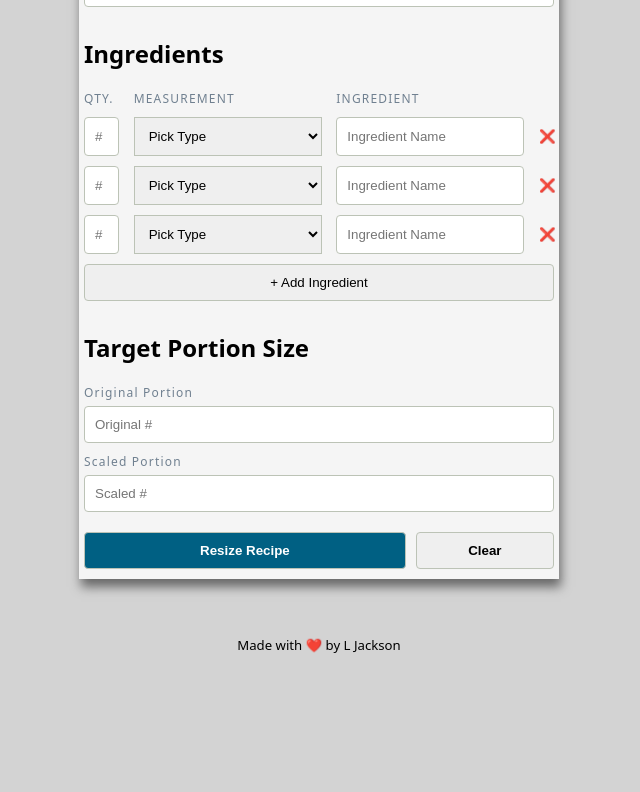
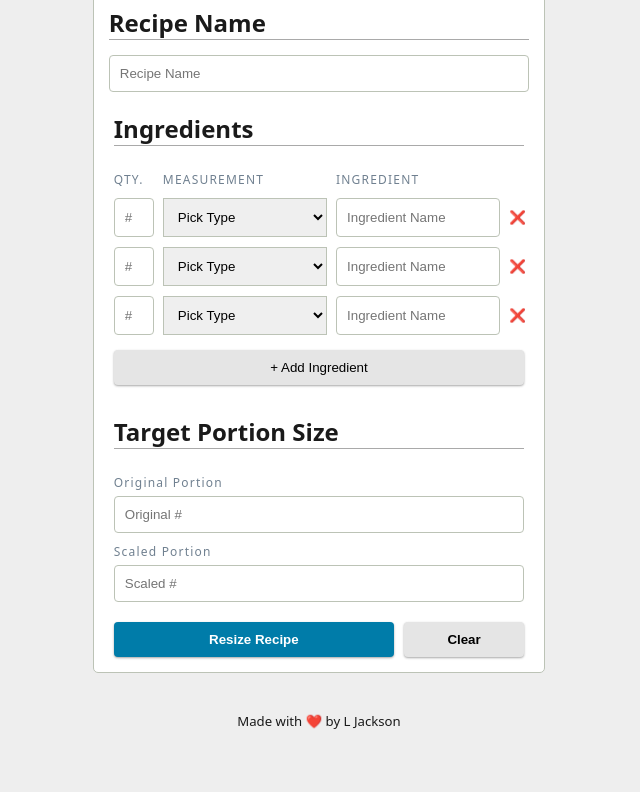
Before and after one commit to L-on-the-Web/js-recipe-conversion-calculator, a plain HTML site: page index.html in a window 1280 px wide. Shown: the part 136-928 px from the top of the page, without its empty margins (321-961 px from the left). Before the commit the page ends 800 px from the top, so only its background shows below. Drawn offline with Linux system fonts and the light colour scheme.

Commit message:
style: edited style rules and added variables

```diff
--- a/assets/css/style.css
+++ b/assets/css/style.css
@@ -1,3 +1,15 @@
+/*--- Variables ---*/
+:root {
+  --background: #eee;
+  --card-background: white;
+  --text: #1a1a1a;
+  --border: rgb(188, 195, 182);
+  --stroke: #a9a9a9;
+  --blue-light: #007ca9;
+  --blue-transparent: #2196f3aa;
+  --blue-dark: #006083;
+}
+
 /*--- Resets ---*/
 * {
   margin: 0;
@@ -11,6 +23,16 @@ html {
 }
 
 /*--- General Styles ---*/
+h1 {
+  margin-bottom: 20px;
+  text-align: center;
+}
+
+legend {
+  margin-bottom: 15px;
+  width: 100%;
+  border-bottom: 1px solid var(--stroke);
+}
 
 input, button {
   padding: 10px;
@@ -19,7 +41,7 @@ input, button {
 }
 
 input {
-  border: 1px solid rgb(188, 195, 182);
+  border: 1px solid var(--border);
 }
 
 input:focus {
@@ -28,46 +50,63 @@ input:focus {
 
 select {
   padding: 10px;
-  border: 1px solid rgb(188, 195, 182);
+  border: 1px solid var(--border);
 }
 
 button {
-  border: 1px solid rgb(188, 195, 182);
+  border: 1px solid var(--border);
   cursor: pointer;
+}
+
+
+.btn {
+  box-shadow: 0 1px 3px rgba(0, 0, 0, 0.12), 0 1px 2px rgba(0, 0, 0, 0.24);
+  border: none;
+  background-color: #e5e5e5;
+  transition: 0.3s ease;
+}
+
+.btn:hover, .btn:focus {
+  background-color: #cdcdcd;
+  box-shadow: 0 3px 6px rgba(0, 0, 0, 0.16), 0 3px 6px rgba(0, 0, 0, 0.23);
 }
 
 .error {
   color: red;
   font-size: 0.825rem;
-  /*font-weight: 700;*/
 }
 
 /*--- Main Content ---*/
 body {
+  margin: 5% 0;
   width: 100%;
   max-width: 480px;
   height: 100dvh;
   display: grid;
   grid-auto-rows: auto 1fr auto;
-  background-color: lightgray;
+  background-color: var(--background);
   font-family: "Noto Sans", sans-serif;
+  color: var(--text);
 }
 
 form {
+  margin-inline: 3%;
+  padding: 3%;
   display: flex;
   flex-direction: column;
-  background-color: whitesmoke;
-  box-shadow: 2px 8px 10px dimgrey;
+  background-color: var(--card-background);
+  border: 1px solid var(--border);
+  border-radius: 5px;
 }
 
-fieldset {
+fieldset:first-child {
+  border: none;
+}
+
+fieldset:not(:first-child) {
   margin-top: 20px;
   padding: 10px 5px;
   border: none;
-}
-
-.conversion-field label {
-  margin: 10px 0 5px;
 }
 
 .category, .conversion-field label {
@@ -78,9 +117,13 @@ fieldset {
   letter-spacing: 1.2px;
 }
 
+.row:first-child {
+  margin-top: 0;
+}
+
 .row {
   display: grid;
-  grid-template-columns: 35px 40% 40% 15px;
+  grid-template-columns: 35px repeat(2, 120px) 15px;
   justify-content: space-between;
   margin-top: 10px;
 }
@@ -90,6 +133,7 @@ fieldset {
 }
 
 .add-row {
+  margin-top: 5px;
   width: 100%;
 }
 
@@ -100,9 +144,12 @@ input[name="recipe-name"] {
 input[name*="qty"]::-webkit-outer-spin-button,
 input[name*="qty"]::-webkit-inner-spin-button {
   -webkit-appearance: none;
+  -moz-appearance: none;
+  appearance: none;
 }
 
 input[name*="qty"] {
+  -webkit-appearance: textfield;
   -moz-appearance: textfield;
   appearance: textfield;
 }
@@ -121,8 +168,16 @@ button.delete-btn {
   justify-content: space-between;
 }
 
+#og-portion {
+  margin: 5px 0 10px;
+}
+
+#scaled-portion {
+  margin-top: 5px;
+}
+
 .form-btns {
-  margin: 10px 5px;
+  margin: 10px 5px 0;
   display: flex;
   justify-content: space-between;
 }
@@ -134,14 +189,15 @@ input[type="submit"], input[type="reset"] {
 input[type="submit"] {
   margin-right: 10px;
   width: 70%;
-  background-color: rgb(0, 96, 131);
+  background-color: var(--blue-light);
   color: white;
+  border: none;
   font-weight: 600;
   transition: 0.3s ease;
 }
 
 input[type="submit"]:hover, input[type="submit"]:focus {
-  background-color: rgba(0, 174, 239);
+  background-color: var(--blue-dark);
 }
 
 input[type="reset"] {
@@ -149,31 +205,46 @@ input[type="reset"] {
   font-weight: 600;
 }
 
-/* .scale-field {
-  padding: 10px 5px;
-  background-color: #f8f8f8;
-} */
+.scale-field {
+  padding: 3%;
+}
 
 .scale-card {
   margin-block: 10px;
-  padding: 10px;
+  border: 1px solid #d4d4d4;
   border-radius: 8px;
-  background-color: whitesmoke;
+  display: grid;
+  background-color: var(--card-background);
+  box-shadow: 0 5px 13px rgba(0, 0, 0, 0.16);
+}
+
+.card-tag {
+  margin: 20px 0 0;
+  padding: 5px 18px 5px 12px;
+  position: absolute;
+  justify-self: end;
+  background-color: #00b800;
+  border-radius: 99px 0 0 99px;
+  color: white;
+  font-size: 0.825rem;
+  font-weight: 600;
 }
 
 .scale-content {
+  margin: 5px;
   padding: 10px;
-  border: 1px dashed grey;
+  border: 1px dotted #454545;
   border-radius: 8px;
 }
 
+.scaled-row:first-child {
+  margin-top: 15px;
+}
+
 .scaled-row {
+  margin-top: 10px;
   padding-top: 10px;
-  display: grid;
-  grid-template-columns: 40px 1fr 1fr 1fr;
-  justify-content: space-between;
-  margin: 10px 5px 0;
-  border-top: 1px solid lightgray;
+  border-top: 1px solid var(--border);
 }
 
 .credit {
@@ -181,3 +252,10 @@ input[type="reset"] {
   text-align: center;
   font-size: 0.825rem;
 }
+
+/*--- Media Queries ---*/
+@media screen and (min-width: 415px) {
+  .row {
+    grid-template-columns: 40px repeat(2, 40%) 15px;
+  }
+}
```
